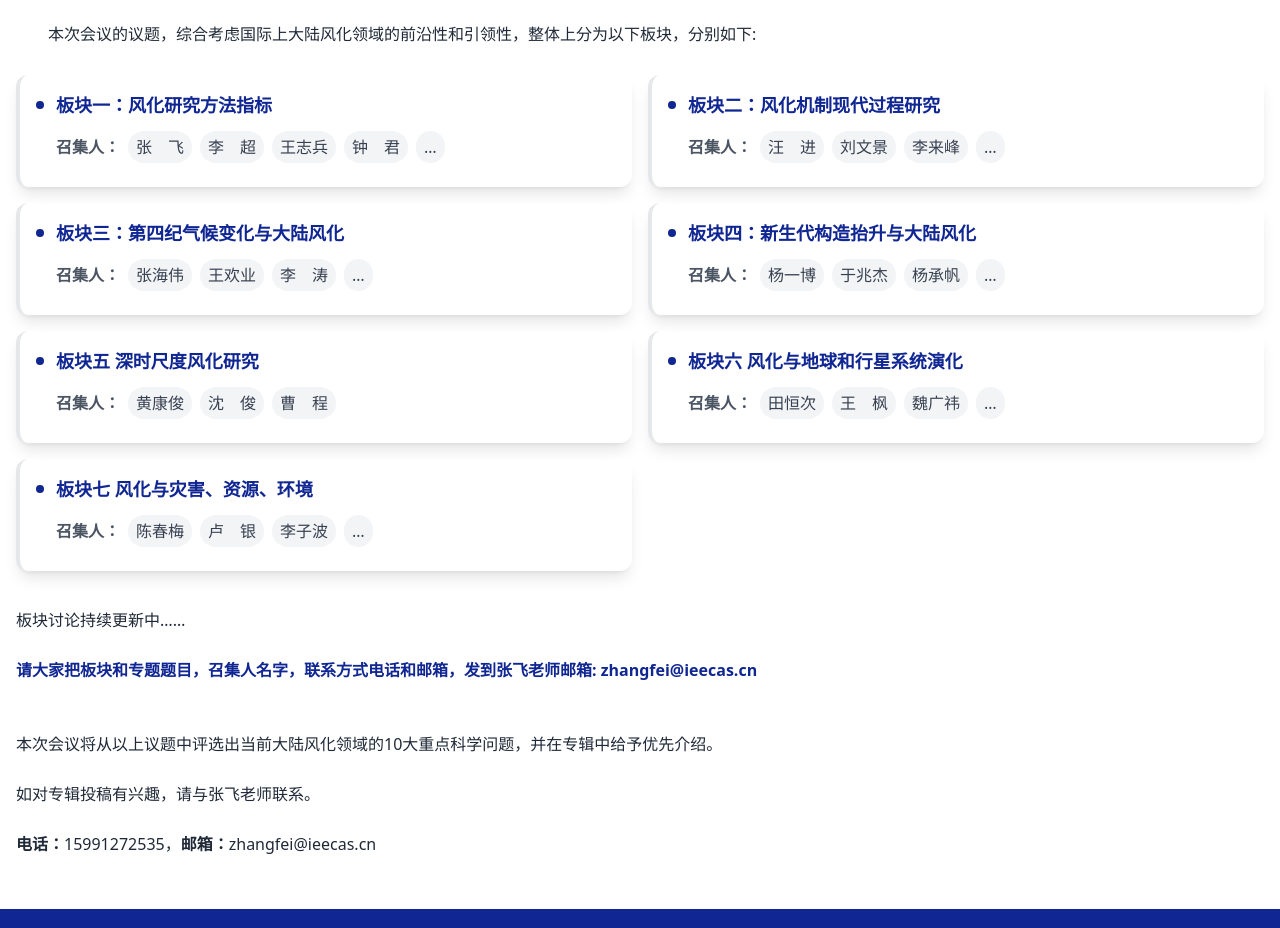
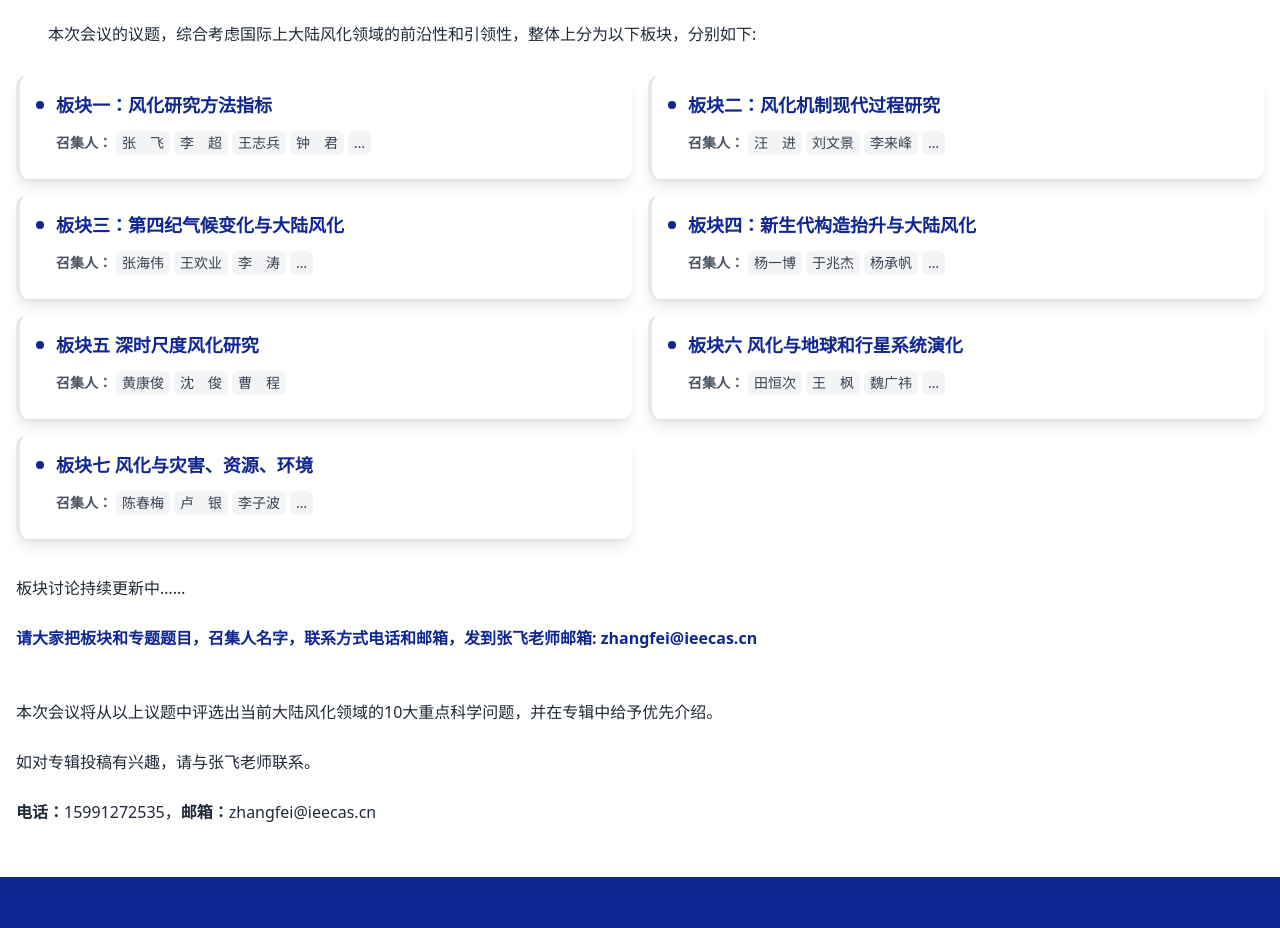
Before and after one commit to hutong9/Weathering2025, a Nuxt app: page / in a window 1280 px wide. Shown: the part 1800-2728 px from the top of the page. Built offline with nearby package versions, Linux system fonts and the light colour scheme.

Commit message:
更新移动端样式

```diff
--- a/pages/index.vue
+++ b/pages/index.vue
@@ -178,19 +178,19 @@
                   板块一：风化研究方法指标</h3>
               </div>
               <div class="pl-5">
-                <div class="flex items-center gap-2 mb-2">
+                <div class="flex items-center gap-1 mb-2 flex-wrap">
                   <span
-                    class="font-medium text-gray-600 group-hover:text-white transition-colors duration-300"><b>召集人：</b></span>
+                    class="font-medium text-gray-600 group-hover:text-white transition-colors duration-300 text-sm"><b>召集人：</b></span>
                   <span
-                    class="px-2 py-1 bg-gray-100 text-gray-700 rounded-full group-hover:bg-white group-hover:text-[#102693] transition-all duration-300">张　飞</span>
+                    class="px-1.5 py-0.5 bg-gray-100 text-gray-700 rounded-md group-hover:bg-white group-hover:text-[#102693] transition-all duration-300 text-sm">张　飞</span>
                   <span
-                    class="px-2 py-1 bg-gray-100 text-gray-700 rounded-full group-hover:bg-white group-hover:text-[#102693] transition-all duration-300">李　超</span>
+                    class="px-1.5 py-0.5 bg-gray-100 text-gray-700 rounded-md group-hover:bg-white group-hover:text-[#102693] transition-all duration-300 text-sm">李　超</span>
                   <span
-                    class="px-2 py-1 bg-gray-100 text-gray-700 rounded-full group-hover:bg-white group-hover:text-[#102693] transition-all duration-300">王志兵</span>
+                    class="px-1.5 py-0.5 bg-gray-100 text-gray-700 rounded-md group-hover:bg-white group-hover:text-[#102693] transition-all duration-300 text-sm">王志兵</span>
                   <span
-                    class="px-2 py-1 bg-gray-100 text-gray-700 rounded-full group-hover:bg-white group-hover:text-[#102693] transition-all duration-300">钟　君</span>
+                    class="px-1.5 py-0.5 bg-gray-100 text-gray-700 rounded-md group-hover:bg-white group-hover:text-[#102693] transition-all duration-300 text-sm">钟　君</span>
                   <span
-                    class="px-2 py-1 bg-gray-100 text-gray-700 rounded-full group-hover:bg-white group-hover:text-[#102693] transition-all duration-300">…</span>
+                    class="px-1.5 py-0.5 bg-gray-100 text-gray-700 rounded-md group-hover:bg-white group-hover:text-[#102693] transition-all duration-300 text-sm">…</span>
                 </div>
               </div>
             </div>
@@ -203,18 +203,18 @@
                   板块二：风化机制现代过程研究</h3>
               </div>
               <div class="pl-5">
-                <div class="flex items-center gap-2 mb-2">
+                <div class="flex items-center gap-1 mb-2 flex-wrap">
                   <span
-                    class="font-medium text-gray-600 group-hover:text-white transition-colors duration-300"><b>召集人：</b></span>
+                    class="font-medium text-gray-600 group-hover:text-white transition-colors duration-300 text-sm"><b>召集人：</b></span>
                   <span
-                    class="px-2 py-1 bg-gray-100 text-gray-700 rounded-full group-hover:bg-white group-hover:text-[#102693] transition-all duration-300">汪　进</span>
+                    class="px-1.5 py-0.5 bg-gray-100 text-gray-700 rounded-md group-hover:bg-white group-hover:text-[#102693] transition-all duration-300 text-sm">汪　进</span>
 
                   <span
-                    class="px-2 py-1 bg-gray-100 text-gray-700 rounded-full group-hover:bg-white group-hover:text-[#102693] transition-all duration-300">刘文景</span>
+                    class="px-1.5 py-0.5 bg-gray-100 text-gray-700 rounded-md group-hover:bg-white group-hover:text-[#102693] transition-all duration-300 text-sm">刘文景</span>
                   <span
-                    class="px-2 py-1 bg-gray-100 text-gray-700 rounded-full group-hover:bg-white group-hover:text-[#102693] transition-all duration-300">李来峰</span>
+                    class="px-1.5 py-0.5 bg-gray-100 text-gray-700 rounded-md group-hover:bg-white group-hover:text-[#102693] transition-all duration-300 text-sm">李来峰</span>
                   <span
-                    class="px-2 py-1 bg-gray-100 text-gray-700 rounded-full group-hover:bg-white group-hover:text-[#102693] transition-all duration-300">…</span>
+                    class="px-1.5 py-0.5 bg-gray-100 text-gray-700 rounded-md group-hover:bg-white group-hover:text-[#102693] transition-all duration-300 text-sm">…</span>
                 </div>
               </div>
             </div>
@@ -227,17 +227,17 @@
                   板块三：第四纪气候变化与大陆风化</h3>
               </div>
               <div class="pl-5">
-                <div class="flex items-center gap-2 mb-2">
+                <div class="flex items-center gap-1 mb-2 flex-wrap">
                   <span
-                    class="font-medium text-gray-600 group-hover:text-white transition-colors duration-300"><b>召集人：</b></span>
+                    class="font-medium text-gray-600 group-hover:text-white transition-colors duration-300 text-sm"><b>召集人：</b></span>
                   <span
-                    class="px-2 py-1 bg-gray-100 text-gray-700 rounded-full group-hover:bg-white group-hover:text-[#102693] transition-all duration-300">张海伟</span>
+                    class="px-1.5 py-0.5 bg-gray-100 text-gray-700 rounded-md group-hover:bg-white group-hover:text-[#102693] transition-all duration-300 text-sm">张海伟</span>
                   <span
-                    class="px-2 py-1 bg-gray-100 text-gray-700 rounded-full group-hover:bg-white group-hover:text-[#102693] transition-all duration-300">王欢业</span>
+                    class="px-1.5 py-0.5 bg-gray-100 text-gray-700 rounded-md group-hover:bg-white group-hover:text-[#102693] transition-all duration-300 text-sm">王欢业</span>
                   <span
-                    class="px-2 py-1 bg-gray-100 text-gray-700 rounded-full group-hover:bg-white group-hover:text-[#102693] transition-all duration-300">李　涛</span>
+                    class="px-1.5 py-0.5 bg-gray-100 text-gray-700 rounded-md group-hover:bg-white group-hover:text-[#102693] transition-all duration-300 text-sm">李　涛</span>
                   <span
-                    class="px-2 py-1 bg-gray-100 text-gray-700 rounded-full group-hover:bg-white group-hover:text-[#102693] transition-all duration-300">…</span>
+                    class="px-1.5 py-0.5 bg-gray-100 text-gray-700 rounded-md group-hover:bg-white group-hover:text-[#102693] transition-all duration-300 text-sm">…</span>
                 </div>
               </div>
             </div>
@@ -250,17 +250,17 @@
                   板块四：新生代构造抬升与大陆风化</h3>
               </div>
               <div class="pl-5">
-                <div class="flex items-center gap-2 mb-2">
+                <div class="flex items-center gap-1 mb-2 flex-wrap">
                   <span
-                    class="font-medium text-gray-600 group-hover:text-white transition-colors duration-300"><b>召集人：</b></span>
+                    class="font-medium text-gray-600 group-hover:text-white transition-colors duration-300 text-sm"><b>召集人：</b></span>
                   <span
-                    class="px-2 py-1 bg-gray-100 text-gray-700 rounded-full group-hover:bg-white group-hover:text-[#102693] transition-all duration-300">杨一博</span>
+                    class="px-1.5 py-0.5 bg-gray-100 text-gray-700 rounded-md group-hover:bg-white group-hover:text-[#102693] transition-all duration-300 text-sm">杨一博</span>
                   <span
-                    class="px-2 py-1 bg-gray-100 text-gray-700 rounded-full group-hover:bg-white group-hover:text-[#102693] transition-all duration-300">于兆杰</span>
+                    class="px-1.5 py-0.5 bg-gray-100 text-gray-700 rounded-md group-hover:bg-white group-hover:text-[#102693] transition-all duration-300 text-sm">于兆杰</span>
                   <span
-                    class="px-2 py-1 bg-gray-100 text-gray-700 rounded-full group-hover:bg-white group-hover:text-[#102693] transition-all duration-300">杨承帆</span>
+                    class="px-1.5 py-0.5 bg-gray-100 text-gray-700 rounded-md group-hover:bg-white group-hover:text-[#102693] transition-all duration-300 text-sm">杨承帆</span>
                   <span
-                    class="px-2 py-1 bg-gray-100 text-gray-700 rounded-full group-hover:bg-white group-hover:text-[#102693] transition-all duration-300">…</span>
+                    class="px-1.5 py-0.5 bg-gray-100 text-gray-700 rounded-md group-hover:bg-white group-hover:text-[#102693] transition-all duration-300 text-sm">…</span>
                 </div>
               </div>
             </div>
@@ -274,16 +274,16 @@
                   深时尺度风化研究</h3>
               </div>
               <div class="pl-5">
-                <div class="flex items-center gap-2 mb-2">
+                <div class="flex items-center gap-1 mb-2 flex-wrap">
                   <span
-                    class=" font-medium text-gray-600 group-hover:text-white transition-colors duration-300"><b>召集人：</b></span>
+                    class="font-medium text-gray-600 group-hover:text-white transition-colors duration-300 text-sm"><b>召集人：</b></span>
                   <span
-                    class="px-2 py-1 bg-gray-100 text-gray-700 rounded-full group-hover:bg-white group-hover:text-[#102693] transition-all duration-300">黄康俊</span>
+                    class="px-1.5 py-0.5 bg-gray-100 text-gray-700 rounded-md group-hover:bg-white group-hover:text-[#102693] transition-all duration-300 text-sm">黄康俊</span>
 
                   <span
-                    class="px-2 py-1 bg-gray-100 text-gray-700 rounded-full group-hover:bg-white group-hover:text-[#102693] transition-all duration-300">沈　俊</span>
+                    class="px-1.5 py-0.5 bg-gray-100 text-gray-700 rounded-md group-hover:bg-white group-hover:text-[#102693] transition-all duration-300 text-sm">沈　俊</span>
                   <span
-                    class="px-2 py-1 bg-gray-100 text-gray-700 rounded-full group-hover:bg-white group-hover:text-[#102693] transition-all duration-300">曹　程</span>
+                    class="px-1.5 py-0.5 bg-gray-100 text-gray-700 rounded-md group-hover:bg-white group-hover:text-[#102693] transition-all duration-300 text-sm">曹　程</span>
                 </div>
               </div>
             </div>
@@ -297,17 +297,17 @@
                   风化与地球和行星系统演化</h3>
               </div>
               <div class="pl-5">
-                <div class="flex items-center gap-2 mb-2">
+                <div class="flex items-center gap-1 mb-2 flex-wrap">
                   <span
-                    class="font-medium text-gray-600 group-hover:text-white transition-colors duration-300"><b>召集人：</b></span>
+                    class="font-medium text-gray-600 group-hover:text-white transition-colors duration-300 text-sm"><b>召集人：</b></span>
                   <span
-                    class="px-2 py-1 bg-gray-100 text-gray-700 rounded-full group-hover:bg-white group-hover:text-[#102693] transition-all duration-300">田恒次</span>
+                    class="px-1.5 py-0.5 bg-gray-100 text-gray-700 rounded-md group-hover:bg-white group-hover:text-[#102693] transition-all duration-300 text-sm">田恒次</span>
                   <span
-                    class="px-2 py-1 bg-gray-100 text-gray-700 rounded-full group-hover:bg-white group-hover:text-[#102693] transition-all duration-300">王　枫</span>
+                    class="px-1.5 py-0.5 bg-gray-100 text-gray-700 rounded-md group-hover:bg-white group-hover:text-[#102693] transition-all duration-300 text-sm">王　枫</span>
                   <span
-                    class="px-2 py-1 bg-gray-100 text-gray-700 rounded-full group-hover:bg-white group-hover:text-[#102693] transition-all duration-300">魏广祎</span>
+                    class="px-1.5 py-0.5 bg-gray-100 text-gray-700 rounded-md group-hover:bg-white group-hover:text-[#102693] transition-all duration-300 text-sm">魏广祎</span>
                   <span
-                    class="px-2 py-1 bg-gray-100 text-gray-700 rounded-full group-hover:bg-white group-hover:text-[#102693] transition-all duration-300">…</span>
+                    class="px-1.5 py-0.5 bg-gray-100 text-gray-700 rounded-md group-hover:bg-white group-hover:text-[#102693] transition-all duration-300 text-sm">…</span>
 
                 </div>
               </div>
@@ -322,18 +322,18 @@
                   风化与灾害、资源、环境</h3>
               </div>
               <div class="pl-5">
-                <div class="flex items-center gap-2 mb-2">
+                <div class="flex items-center gap-1 mb-2 flex-wrap">
                   <span
-                    class="font-medium text-gray-600 group-hover:text-white transition-colors duration-300"><b>召集人：</b></span>
+                    class="font-medium text-gray-600 group-hover:text-white transition-colors duration-300 text-sm"><b>召集人：</b></span>
                   <span
-                    class="px-2 py-1 bg-gray-100 text-gray-700 rounded-full group-hover:bg-white group-hover:text-[#102693] transition-all duration-300">陈春梅</span>
+                    class="px-1.5 py-0.5 bg-gray-100 text-gray-700 rounded-md group-hover:bg-white group-hover:text-[#102693] transition-all duration-300 text-sm">陈春梅</span>
 
                   <span
-                    class="px-2 py-1 bg-gray-100 text-gray-700 rounded-full group-hover:bg-white group-hover:text-[#102693] transition-all duration-300">卢　银</span>
+                    class="px-1.5 py-0.5 bg-gray-100 text-gray-700 rounded-md group-hover:bg-white group-hover:text-[#102693] transition-all duration-300 text-sm">卢　银</span>
                   <span
-                    class="px-2 py-1 bg-gray-100 text-gray-700 rounded-full group-hover:bg-white group-hover:text-[#102693] transition-all duration-300">李子波</span>
+                    class="px-1.5 py-0.5 bg-gray-100 text-gray-700 rounded-md group-hover:bg-white group-hover:text-[#102693] transition-all duration-300 text-sm">李子波</span>
                   <span
-                    class="px-2 py-1 bg-gray-100 text-gray-700 rounded-full group-hover:bg-white group-hover:text-[#102693] transition-all duration-300">…</span>
+                    class="px-1.5 py-0.5 bg-gray-100 text-gray-700 rounded-md group-hover:bg-white group-hover:text-[#102693] transition-all duration-300 text-sm">…</span>
                 </div>
               </div>
             </div>
```
